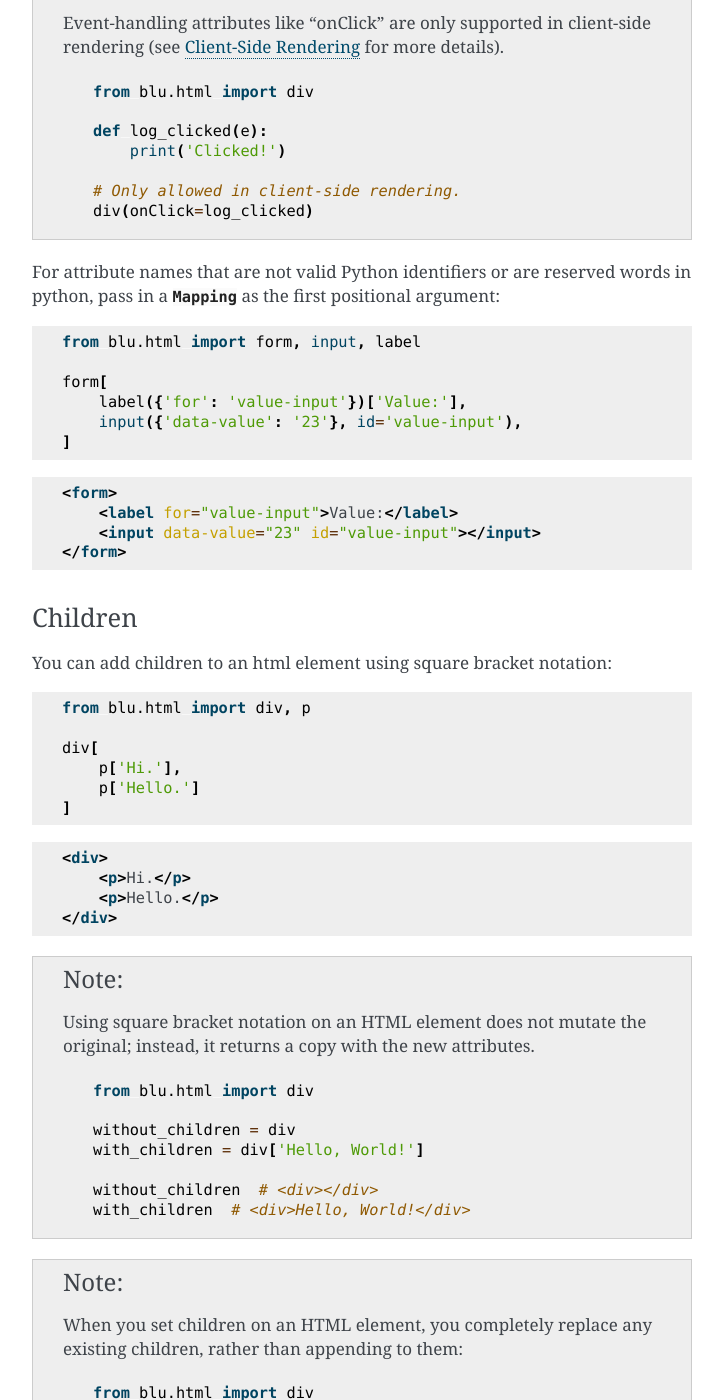
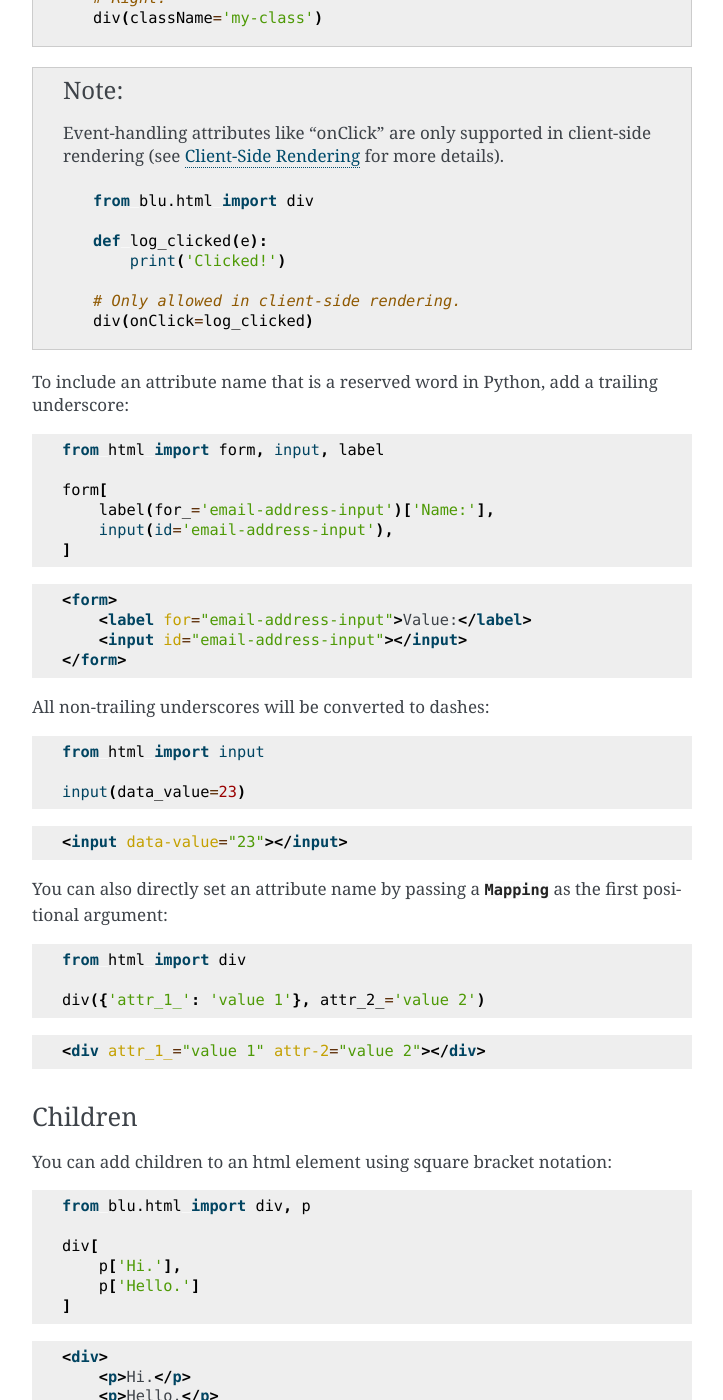
Before and after one commit to johnlarson/blu, a Sphinx documentation site: the page built from docs/user-guide/creating-pages.rst, in a window 1280 px wide and 1400 px high, scrolled down 2596 px. Shown: the whole window, without its empty margins (388-1111 px from the left). Built offline with Sphinx 7.4.7, drawn with Linux system fonts in a browser that asks for light colours; some of the changed text lies outside the part shown.

Commit message:
create_rare_html_element

```diff
--- a/docs/user-guide/creating-pages.rst
+++ b/docs/user-guide/creating-pages.rst
@@ -56,24 +56,32 @@
         </body>
     </html>
 
-If the HTML tag name you want to import is not a valid Python identifier or is a reserved word in Python, you can use the builtin :py:func:`getattr` function:
+
+If the HTML tag name you want to import is a reserved word in Python, add a trailing underscore to the import name:
 
 .. code-block:: python
 
-    import blu.html
+    from blu.html import del_
 
-    del_ = getattr(blu.html, 'del')
-    tag_name_with_dashes = getattr(blu.html, 'tag-name-with-dashes')
-
-    tag_name_with_dashes[
-        del_['Hello, World!'],
-    ]
+    del_['Hello, World!']
 
 .. code-block:: html
 
-    <tag-name-with-dashes>
-        <del>Hello, World!</del>
-    </tag-name-with-dashes>
+    <del>Hello, World!</del>
+
+All non-trailing underscores will be converted to dashes:
+
+.. code-block:: python
+
+    from blu.html import tag_name_with_dashes
+
+    tag_name_with_dashes['Hello!']
+
+.. code-block:: html
+
+    <tag-name-with-dashes>Hello!</tag-name-with-dashes>
+
+In the rare case your desired tagname cannot be imported from the :mod:`blu.html` module, use :func:`blu.create_rare_html_element`.
 
 
 HTML Attributes
@@ -145,24 +153,55 @@
         div(onClick=log_clicked)
 
 
-For attribute names that are not valid Python identifiers or are reserved words in python, pass in a :py:class:`Mapping <collections.abc.Mapping>` as the first positional argument:
+To include an attribute name that is a reserved word in Python, add a trailing underscore:
+
 
 .. code-block:: python
 
-    from blu.html import form, input, label
+    from html import form, input, label
 
     form[
-        label({'for': 'value-input'})['Value:'],
-        input({'data-value': '23'}, id='value-input'),
+        label(for_='email-address-input')['Name:'],
+        input(id='email-address-input'),
     ]
 
 
 .. code-block:: html
 
     <form>
-        <label for="value-input">Value:</label>
-        <input data-value="23" id="value-input"></input>
+        <label for="email-address-input">Value:</label>
+        <input id="email-address-input"></input>
     </form>
+
+
+All non-trailing underscores will be converted to dashes:
+
+
+.. code-block:: python
+
+    from html import input
+
+    input(data_value=23)
+
+
+.. code-block:: html
+
+    <input data-value="23"></input>
+
+
+You can also directly set an attribute name by passing a :py:class:`Mapping <collections.abc.Mapping>` as the first positional argument:
+
+
+.. code-block:: python
+
+    from html import div
+
+    div({'attr_1_': 'value 1'}, attr_2_='value 2')
+
+
+.. code-block:: html
+
+    <div attr_1_="value 1" attr-2="value 2"></div>
 
 
 
--- a/src/blu/__init__.py
+++ b/src/blu/__init__.py
@@ -4,6 +4,7 @@
 from blu._utils.typing import Protocol, Any
 from blu import html
 from blu._exceptions import WrongEnvironmentError
+from blu._react import create_html_element as create_rare_html_element
 from blu._react.types import HTMLElement, Key, ClientElement, Node
 from blu._react.client_decorator import client
 from blu._react.hooks import Ref, use_effect, use_ref, use_state
@@ -40,6 +41,7 @@
     'WrongEnvironmentError',
     'app',
     'client',
+    'create_rare_html_element',
     'html',
     'use_effect',
     'use_state',
```
Also changed, not shown: docs/api-reference/blu.rst (+9 -5 lines), 1 other file.
